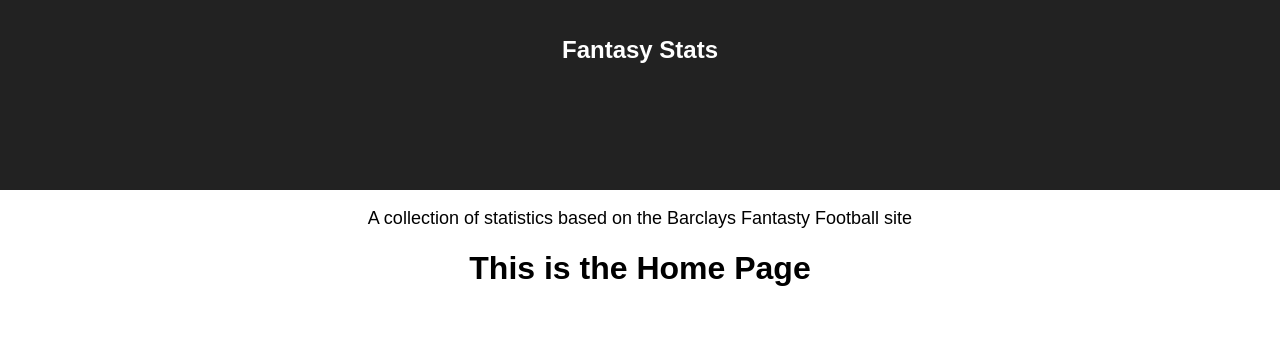
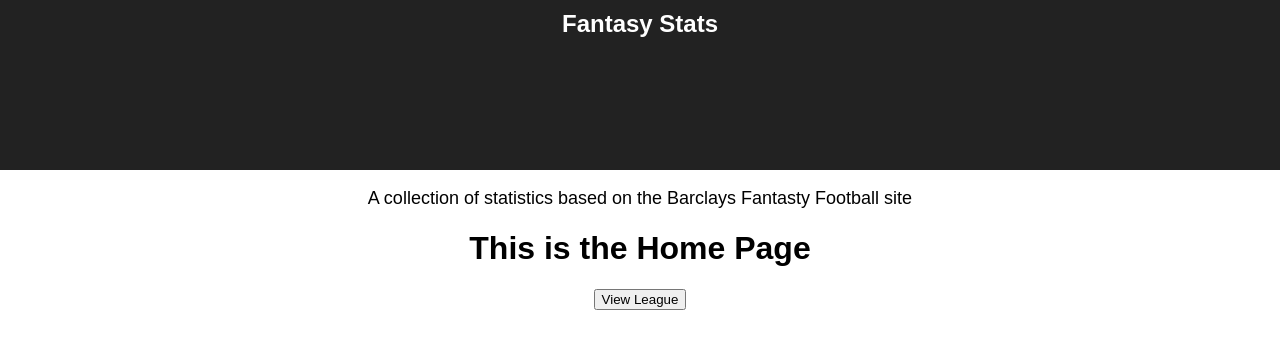
Before and after one commit to BeastNaylor/fantasy-stats-react, a React (Create React App) app: page / in a window 1280 px wide. Shown: the top 348 px of the page. Built offline with nearby package versions, Linux system fonts and the light colour scheme.

Commit message:
Added changes from dev after messing up the merge

```diff
--- a/src/App.css
+++ b/src/App.css
@@ -6,11 +6,16 @@
   background-color: #222;
   height: 150px;
   padding: 20px;
+  padding: 10px;
   color: white;
 }
-
-.App-title {
+ .App-header a {
+  text-decoration: none;
+}
+ .App-title {
   font-size: 1.5em;
+  margin: 0;
+  color: white;
 }
 
 .App-intro {
--- a/src/App.js
+++ b/src/App.js
@@ -1,5 +1,6 @@
 import React, { Component } from 'react'
 import PropTypes from 'prop-types'
+import { Link } from 'react-router-dom'
 import './App.css'
 
 class App extends Component {
@@ -12,7 +13,9 @@
     return (
       <div className="App">
         <header className="App-header">
-          <h1 className="App-title">Fantasy Stats</h1>
+        <Link to={"/"}>
+            <h1 className="App-title">Fantasy Stats</h1>
+          </Link>
         </header>
         <p className="App-intro">
           A collection of statistics based on the Barclays Fantasty Football site
--- a/src/components/home/home.js
+++ b/src/components/home/home.js
@@ -1,12 +1,18 @@
 import React, { Component } from 'react'
-
+import { Link } from 'react-router-dom'
 class Home extends Component {
   render () {
     return (
       <div>
         <h1>This is the Home Page</h1>
+        <Link to={'/league'}>
+          <button>
+            View League
+          </button>
+        </Link>
       </div>
     )
   }
 }
+
 export default Home
```
